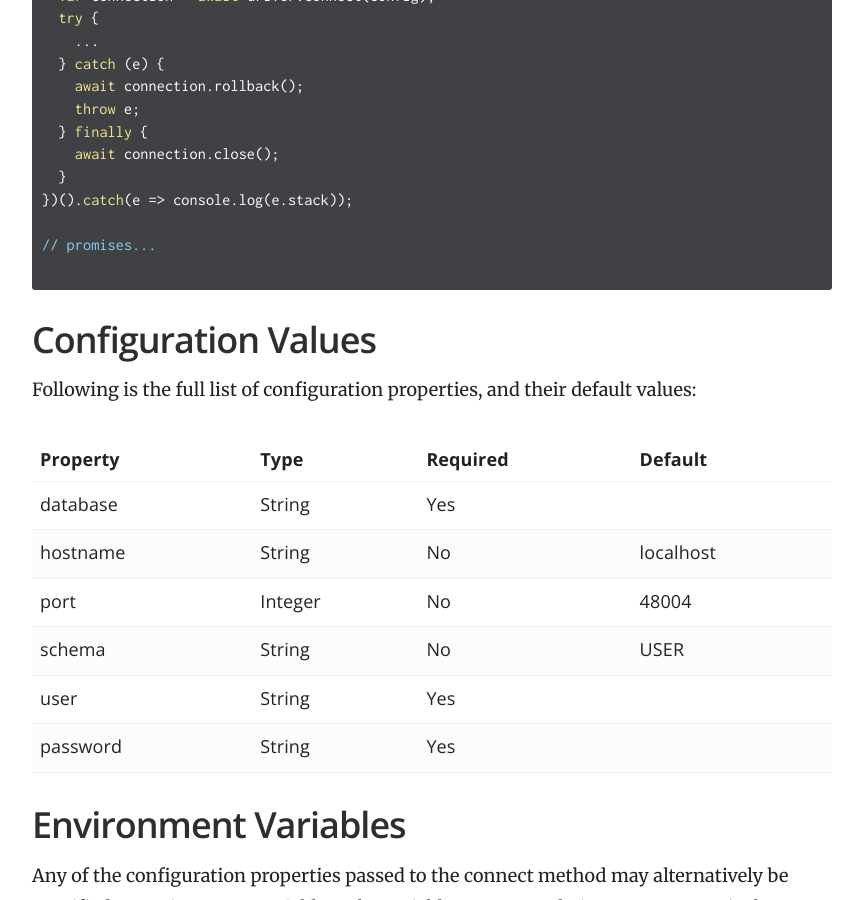
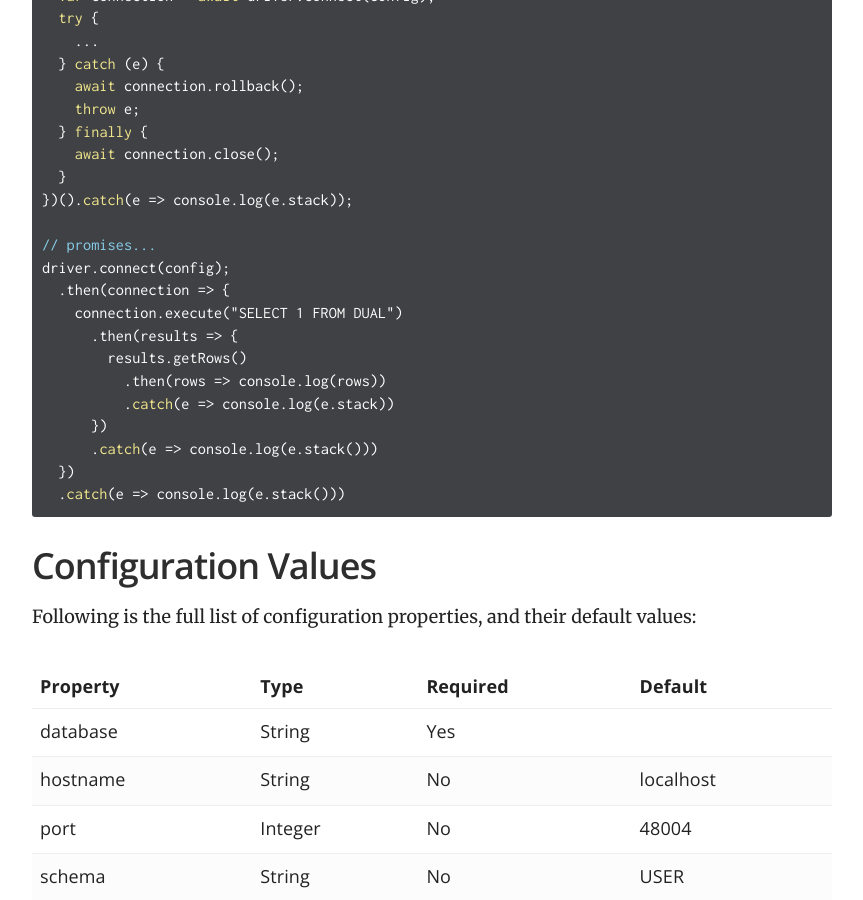
Before and after one commit to nuodb/node-nuodb, a Jekyll site: the page built from _docs/1.getting-started/connecting.md, in a window 1280 px wide and 900 px high, scrolled down 1749 px. Shown: the whole window, without its empty margins (358-1221 px from the left). Built offline with Jekyll 4.4.1, drawn with Linux system fonts in a browser that asks for light colours.

Commit message:
add promise example

````diff
--- a/_docs/1.getting-started/connecting.md
+++ b/_docs/1.getting-started/connecting.md
@@ -82,7 +82,17 @@ var config = {
 })().catch(e => console.log(e.stack));
 
 // promises...
-
+driver.connect(config);
+  .then(connection => {
+    connection.execute("SELECT 1 FROM DUAL")
+      .then(results => {
+        results.getRows()
+          .then(rows => console.log(rows))
+          .catch(e => console.log(e.stack))
+      })
+      .catch(e => console.log(e.stack()))
+  })
+  .catch(e => console.log(e.stack()))
 ```
 
 ## Configuration Values
````
